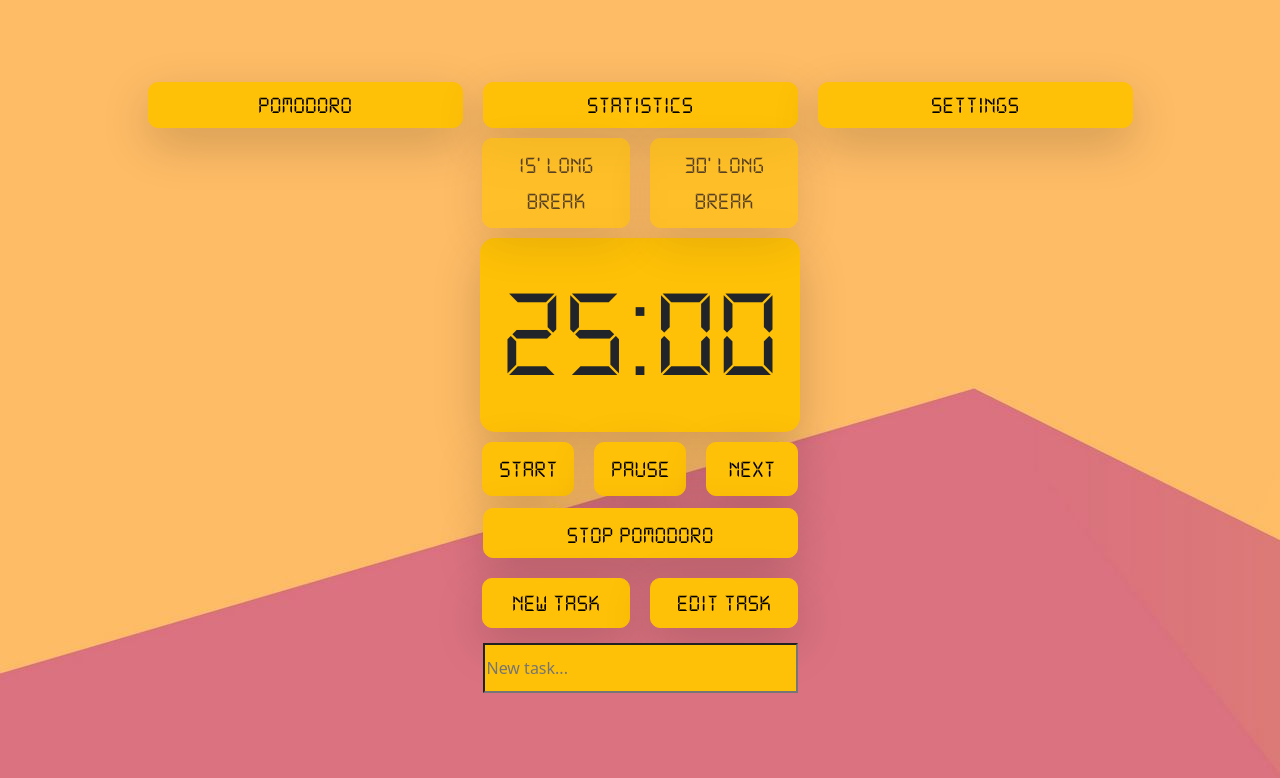
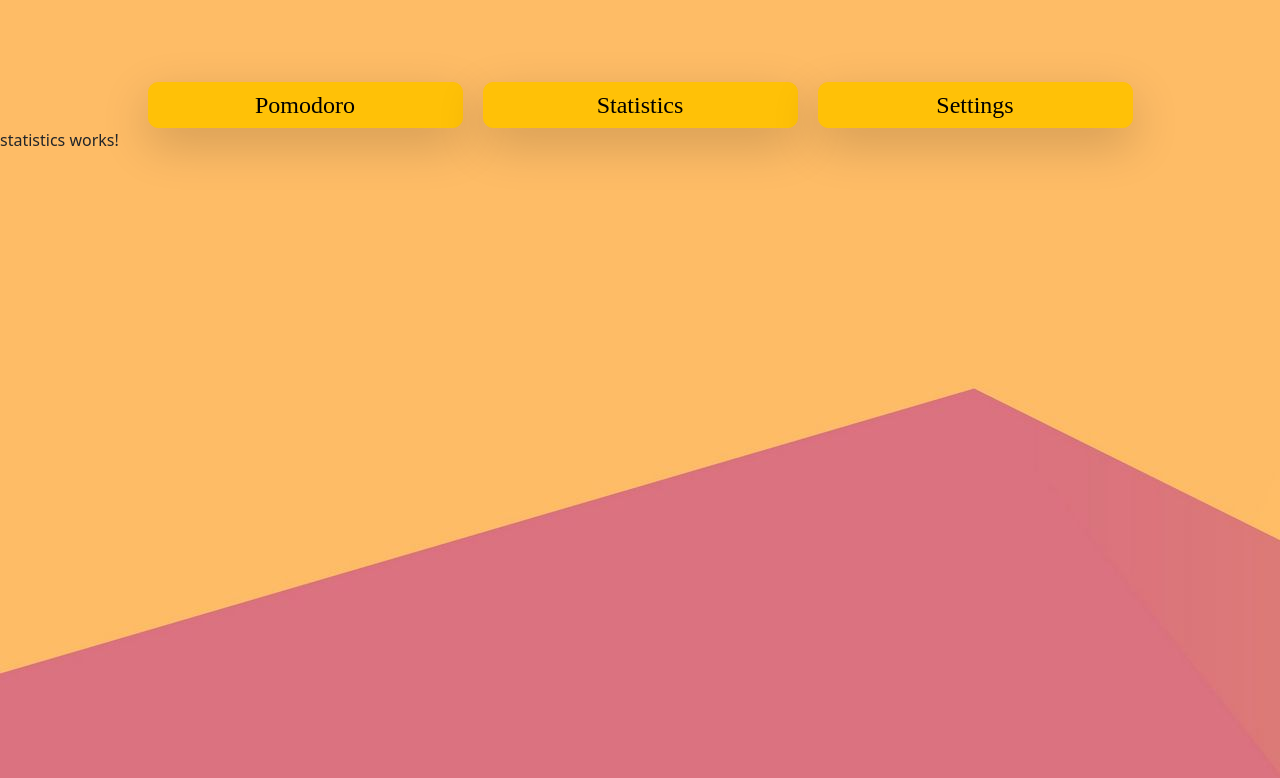
Before and after one commit to gerardmorte/Pomodorok, an Angular app: page /settings in a window 1280 px wide. Shown: the top 778 px of the page. Built offline with nearby package versions, Linux system fonts and the light colour scheme.

Commit message:
add navigation

```diff
--- a/src/app/app.component.html
+++ b/src/app/app.component.html
@@ -6,12 +6,12 @@
 
     <div class="container">
 
-        <button class="btn btn-warning btn-sm shadow-lg">Pomodoro</button>
-        <button class="btn btn-warning btn-sm shadow-lg">Statistics</button>
-        <button class="btn btn-warning btn-sm shadow-lg">Settings</button>
+        <button class="btn btn-warning btn-sm shadow-lg" routerLink="">Pomodoro</button>
+        <button class="btn btn-warning btn-sm shadow-lg" routerLink="/statistics">Statistics</button>
+        <button class="btn btn-warning btn-sm shadow-lg" routerLink="/settings">Settings</button>
 
     </div>
 
-    <app-count-down></app-count-down>
+    <router-outlet></router-outlet>
 
 </body>
--- a/src/app/app.module.ts
+++ b/src/app/app.module.ts
@@ -1,5 +1,6 @@
 import { NgModule } from '@angular/core';
 import { BrowserModule } from '@angular/platform-browser';
+import { RouterModule, Routes } from '@angular/router';
 
 import { AppComponent } from './app.component';
 import { CountDownComponent } from './count-down/count-down.component';
@@ -7,16 +8,23 @@
 import { StatisticsComponent } from './statistics/statistics.component';
 import { SettingsComponent } from './settings/settings.component';
 
+const appRoutes: Routes = [
+  { path: '', component: CountDownComponent },
+  { path: 'statistics', component: SettingsComponent },
+  { path: 'settings', component: StatisticsComponent },
+];
+
 @NgModule({
   declarations: [
     AppComponent,
     CountDownComponent,
     FormComponent,
     StatisticsComponent,
-    SettingsComponent
+    SettingsComponent,
   ],
   imports: [
-    BrowserModule
+    BrowserModule,
+    RouterModule.forRoot(appRoutes)
   ],
   providers: [],
   bootstrap: [AppComponent]
--- a/src/app/settings/settings.component.html
+++ b/src/app/settings/settings.component.html
@@ -1,6 +1,6 @@
 <p>settings works!</p>
 
-<div class="container">
+<!-- <div class="container">
 
     <button style="width: 148px; height: 90px;" #longBreak15 class="btn btn-warning btn-sm shadow-lg">15' LONG
         BREAK</button>
@@ -18,7 +18,7 @@
     <button style="width: 148px; height: 90x;" #longBreak30 class="btn btn-warning btn-lg shadow-lg"
         >25' 30' 40' 50' 60'</button>
 
-</div>
+</div> -->
 
 <!-- Configurar a settings:
 -longBreak: 15' 30' 45' 60'...?
```
